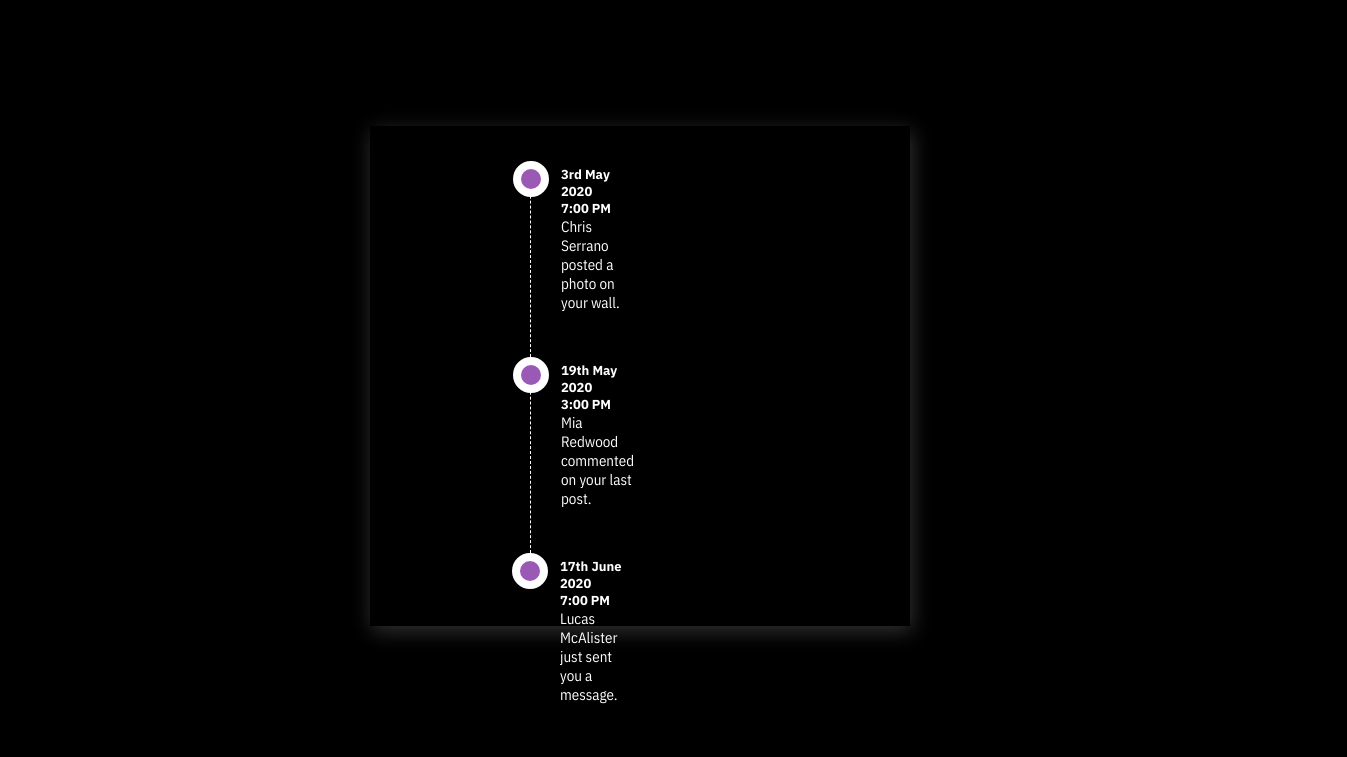
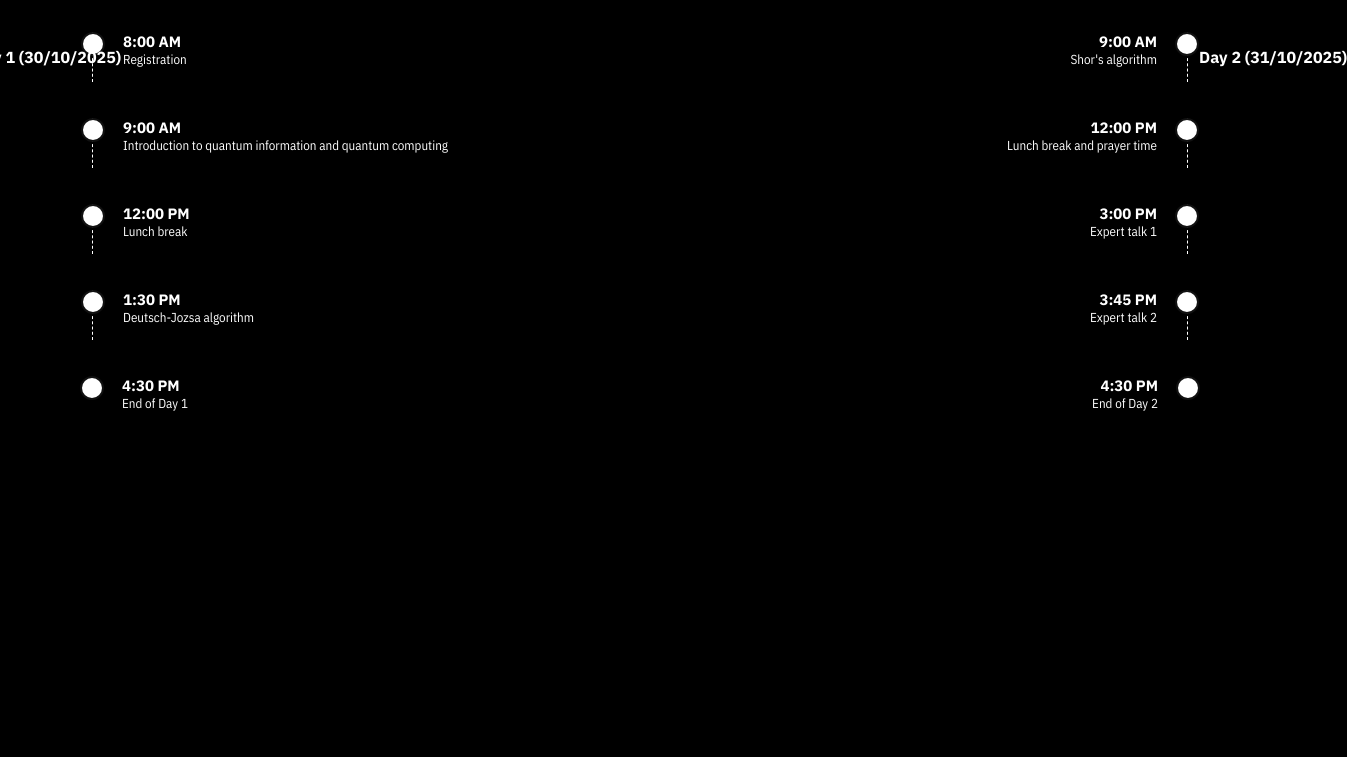
Before and after one commit to th777c/timeline-fall-fest-2025, a plain HTML site: page index.html in a window 1280 px wide. Shown: the whole page, 1347 px wide, since content can reach past the window. Drawn offline with nearby package versions, Linux system fonts and the light colour scheme.

Commit message:
index.html

```diff
--- a/index.html
+++ b/index.html
@@ -7,145 +7,249 @@
   <!-- Google Fonts -->
   <link href="https://fonts.googleapis.com/css2?family=IBM+Plex+Sans:wght@700&family=IBM+Plex+Sans+Condensed&display=swap" rel="stylesheet">
 
-  <!-- Font Awesome (icons) -->
+  <!-- Font Awesome -->
   <link rel="stylesheet" href="https://cdnjs.cloudflare.com/ajax/libs/font-awesome/6.5.0/css/all.min.css">
 
   <style>
     body {
       background: #000; /* Black background */
-      /* For galaxy effect, uncomment this: */
-      /* background: url('https://images.unsplash.com/photo-1446776811953-b23d57bd21aa') no-repeat center center fixed;
-      background-size: cover; */
       font-family: "IBM Plex Sans", sans-serif;
+      margin: 0;
+      padding: 0;
     }
 
     .container {
-      background: rgba(0,0,0,0.8); /* semi-transparent black for contrast */
-      width: 540px;
-      height: 500px;
+      width: 100%;
       margin: 0 auto;
       position: relative;
-      margin-top: 10%;
-      box-shadow: 2px 5px 20px rgba(255, 255, 255, 0.2);
-    }
-
-    .leftbox {
-      top: -5%;
-      left: 5%;
-      position: absolute;
-      width: 15%;
-      height: 110%;
-      background-color: #111;
-      box-shadow: 3px 3px 15px rgba(255, 255, 255, 0.1);
-    }
-
-    nav {
-      margin: 2.6em auto;
-    }
-
-    nav a {
-      list-style: none;
-      padding: 35px;
-      color: #fff;
-      font-size: 1.1em;
-      display: block;
-      transition: all 0.5s ease-in-out;
+      padding: 2rem 0;
     }
 
     .rightbox {
-      padding: 0em 34rem 0em 0em;
-      height: 100%;
+      width: 100%;
     }
 
-    .rb-container {
-      width: 50%;
-      margin: auto;
-      display: block;
+    .timeline-wrapper {
+      display: flex;
+      gap: 40px;
+      justify-content: center;
+      max-width: 1100px;
+      margin: 0 auto;
+      box-sizing: border-box;
+    }
+
+    .day-column {
+      width: 48%;
       position: relative;
     }
 
     .rb-container ul.rb {
-      margin: 2.5em 0;
+      margin: 0;
       padding: 0;
-      display: inline-block;
+      list-style: none;
     }
 
-    .rb-container ul.rb li {
-      list-style: none;
-      margin: auto;
-      margin-left: 10em;
+    ul.rb li {
+      position: relative;
       min-height: 50px;
-      border-left: 1px dashed #fff;
-      padding: 0 0 50px 30px;
-      position: relative;
+      margin-bottom: 36px;
+      overflow: visible;
     }
 
-    .rb-container ul.rb li:last-child {
-      border-left: 0;
+    /* LEFT column (Day 1) */
+    .left-day ul.rb li {
+      border-left: 1px dashed #fff;
+      padding-left: 30px;
     }
-
-    .rb-container ul.rb li::before {
+    .left-day ul.rb li::before {
       position: absolute;
-      left: -18px;
-      top: -5px;
-      content: " ";
-      border: 8px solid rgba(255, 255, 255, 1);
-      border-radius: 300%;
-      background: #9b59b6; /* Node color (change this for different effect) */
+      left: -12px;
+      top: 0;
+      content: "";
+      border: 2px solid #fff;
+      border-radius: 50%;
+      background: #000;
       height: 20px;
       width: 20px;
       transition: all 500ms ease-in-out;
     }
-
-    .rb-container ul.rb li:hover::before {
-      border-color: #000;
-      transition: all 1000ms ease-in-out;
+    .left-day ul.rb li:last-child {
+      border-left: none;
     }
 
+    /* RIGHT column (Day 2) */
+    .right-day ul.rb li {
+      border-right: 1px dashed #fff;
+      padding-right: 30px;
+      text-align: right;
+    }
+    .right-day ul.rb li::before {
+      position: absolute;
+      right: -12px;
+      left: auto;
+      top: 0;
+      content: "";
+      border: 2px solid #fff;
+      border-radius: 50%;
+      background: #000;
+      height: 20px;
+      width: 20px;
+      transition: all 500ms ease-in-out;
+    }
+    .right-day ul.rb li:last-child {
+      border-right: none;
+    }
+
+    /* Fade-in effect */
+    ul.rb li .timestamp,
+    ul.rb li .item-title {
+      opacity: 0.2;
+      transform: translateY(20px);
+      transition: all 800ms ease-in-out;
+    }
+    ul.rb li.in-view .timestamp,
+    ul.rb li.in-view .item-title {
+      opacity: 1;
+      transform: translateY(0);
+    }
+
+    /* Node highlight when in view */
+    ul.rb li.in-view::before {
+      background: #fff;
+      border-color: #111;
+      opacity: 1;
+    }
+
+    /* Timestamp and title font */
     ul.rb li .timestamp {
       color: #fff;
       font-family: "IBM Plex Sans", sans-serif;
       font-weight: 700;
+      font-size: 15px;
+    }
+    .item-title {
+      color: #fff;
+      font-family: "IBM Plex Sans Condensed", sans-serif;
       font-size: 13px;
     }
 
-    .item-title {
+    /* Day labels */
+    .day-label {
+      position: absolute;
+      top: 50%;
+      transform: translateY(-50%);
+      font-family: "IBM Plex Sans", sans-serif;
+      font-weight: 700;
+      font-size: 16px;
       color: #fff;
-      font-family: "IBM Plex Sans Condensed", sans-serif;
-      font-size: 15px;
+      white-space: nowrap;
+      z-index: 10;
+    }
+    .day-label.left {
+      left: -120px;
+      text-align: right;
+    }
+    .day-label.right {
+      left: calc(100% + 12px); /* next to the first node */
+      text-align: left;
     }
   </style>
 </head>
 <body>
 
   <div class="container">
+    <div class="rightbox">
+      <div class="timeline-wrapper">
 
-  <div class="rightbox">
+        <!-- LEFT: Day 1 -->
+        <div class="day-column left-day">
           <div class="rb-container">
             <ul class="rb">
               <li class="rb-item">
-          <div class="timestamp">
-            3rd May 2020<br> 7:00 PM
-          </div>
-          <div class="item-title">Chris Serrano posted a photo on your wall.</div>
+                <div class="day-label left">Day 1 (30/10/2025)</div>
+                <div class="timestamp">8:00 AM</div>
+                <div class="item-title">Registration</div>
               </li>
               <li class="rb-item">
-          <div class="timestamp">
-            19th May 2020<br> 3:00 PM
-          </div>
-          <div class="item-title">Mia Redwood commented on your last post.</div>
+                <div class="timestamp">9:00 AM</div>
+                <div class="item-title">Introduction to quantum information and quantum computing</div>
               </li>
               <li class="rb-item">
-          <div class="timestamp">
-            17th June 2020<br> 7:00 PM
-          </div>
-          <div class="item-title">Lucas McAlister just sent you a message.</div>
+                <div class="timestamp">12:00 PM</div>
+                <div class="item-title">Lunch break</div>
+              </li>
+              <li class="rb-item">
+                <div class="timestamp">1:30 PM</div>
+                <div class="item-title">Deutsch-Jozsa algorithm</div>
+              </li>
+              <li class="rb-item">
+                <div class="timestamp">4:30 PM</div>
+                <div class="item-title">End of Day 1</div>
               </li>
             </ul>
           </div>
         </div>
 
+        <!-- RIGHT: Day 2 -->
+        <div class="day-column right-day">
+          <div class="rb-container">
+            <ul class="rb">
+              <li class="rb-item">
+                <div class="day-label right">Day 2 (31/10/2025)</div>
+                <div class="timestamp">9:00 AM</div>
+                <div class="item-title">Shor's algorithm</div>
+              </li>
+              <li class="rb-item">
+                <div class="timestamp">12:00 PM</div>
+                <div class="item-title">Lunch break and prayer time</div>
+              </li>
+              <li class="rb-item">
+                <div class="timestamp">3:00 PM</div>
+                <div class="item-title">Expert talk 1</div>
+              </li>
+              <li class="rb-item">
+                <div class="timestamp">3:45 PM</div>
+                <div class="item-title">Expert talk 2</div>
+              </li>
+              <li class="rb-item">
+                <div class="timestamp">4:30 PM</div>
+                <div class="item-title">End of Day 2</div>
+              </li>
+            </ul>
           </div>
+        </div>
+
+      </div><!-- /.timeline-wrapper -->
+    </div><!-- /.rightbox -->
+  </div><!-- /.container -->
+
+  <script>
+    document.addEventListener("DOMContentLoaded", function () {
+      const items = document.querySelectorAll(".rb-container ul.rb li");
+
+      function isInViewport(el) {
+        const rect = el.getBoundingClientRect();
+        return (
+          rect.top < (window.innerHeight || document.documentElement.clientHeight) &&
+          rect.bottom > 0
+        );
+      }
+
+      function callbackFunc() {
+        for (let i = 0; i < items.length; i++) {
+          if (isInViewport(items[i])) {
+            items[i].classList.add("in-view");
+          } else {
+            items[i].classList.remove("in-view"); // reset when scrolled out
+          }
+        }
+      }
+
+      window.addEventListener("load", callbackFunc);
+      window.addEventListener("resize", callbackFunc);
+      window.addEventListener("scroll", callbackFunc);
+    });
+  </script>
 
 </body>
 </html>
```
Lines whose indentation alone changed are shown as unchanged.
